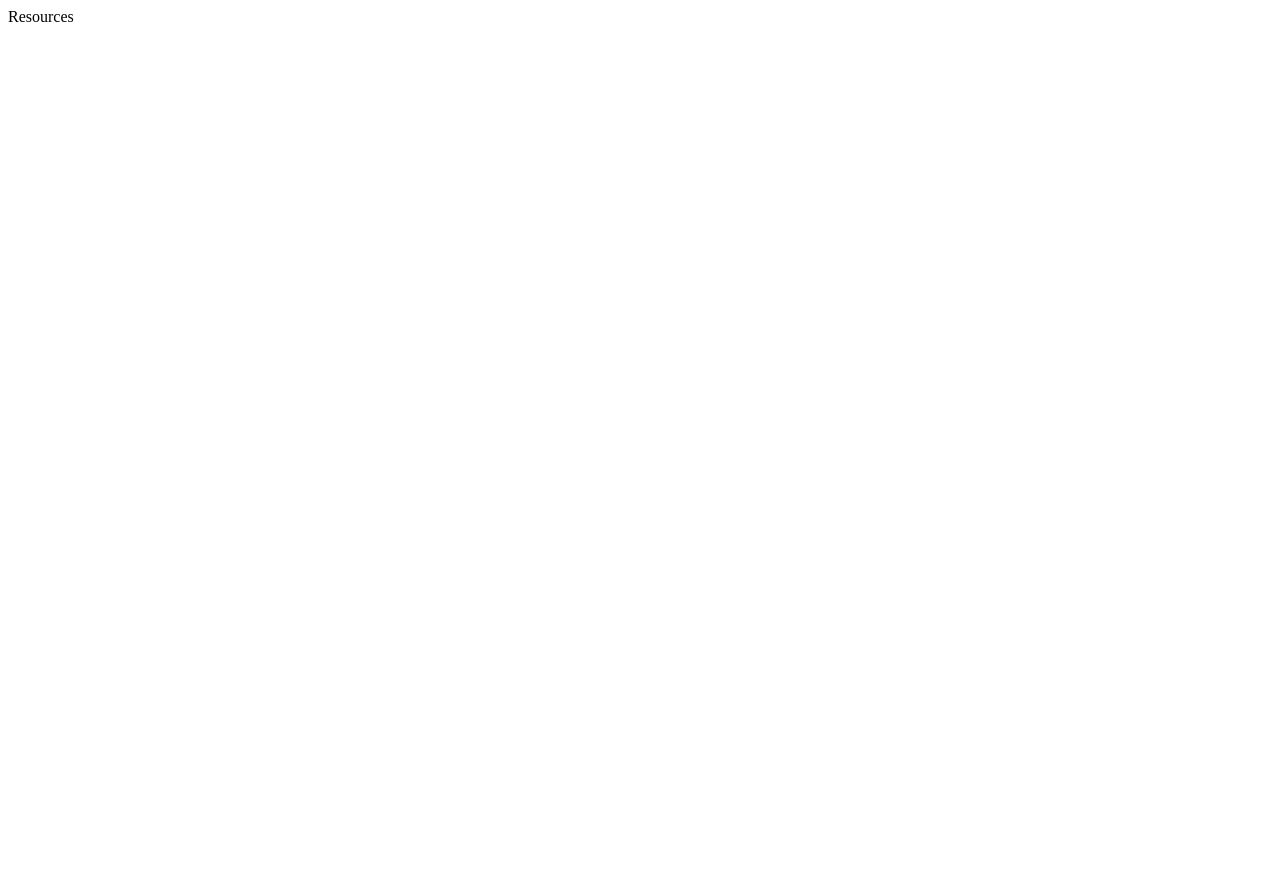
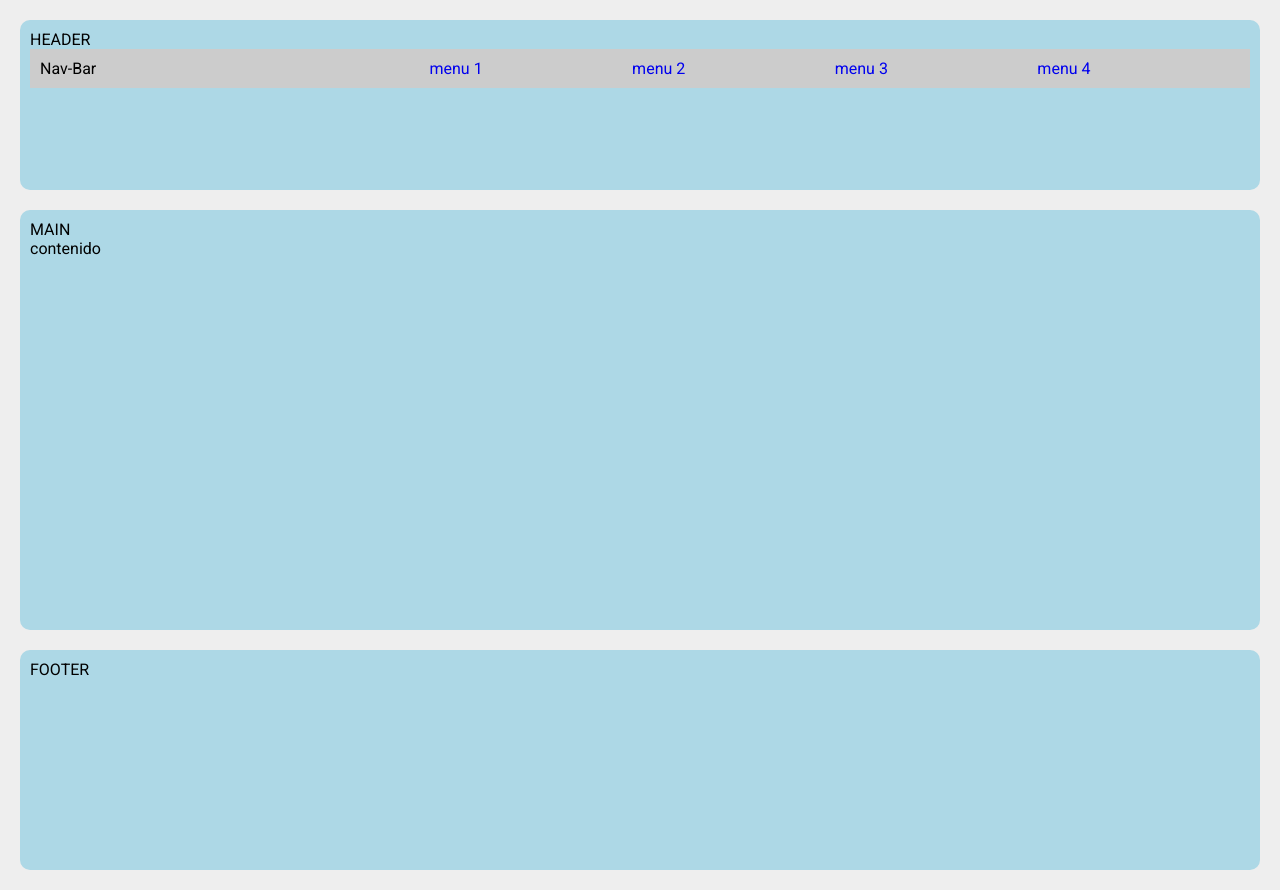
Before and after one commit to jesushernan3/resources, a PHP site: page / in a window 1280 px wide. Before the commit the page is almost empty. Before the commit the page ends 22 px from the top, so only its background shows below. Run offline with PHP 8.4, Linux system fonts and the light colour scheme.

Commit message:
armado de esqueleto basico

```diff
--- /dev/null
+++ b/assets/css/main.css
@@ -0,0 +1,45 @@
+* {
+  margin: 0;
+  padding: 0;
+  list-style-type: none;
+  font-family: Roboto;
+  text-decoration: none;
+}
+body {
+  background-color: #eee;
+}
+
+header,
+main,
+footer {
+  background: lightblue;
+  margin: 20px;
+  padding: 10px;
+  border-radius: 10px;
+}
+header {
+  min-height: 150px;
+}
+main {
+  min-height: 400px;
+}
+footer {
+  min-height: 200px;
+}
+.nav-bar {
+  background: #ccc;
+  padding: 10px;
+  display: flex;
+}
+.nav-bar span {
+  width: 20%;
+}
+.main-nav {
+  display: flex;
+  width: 80%;
+}
+.main-nav ul {
+  display: flex;
+  justify-content: space-evenly;
+  width: 100%;
+}
--- /dev/null
+++ b/estructura/content.php
@@ -0,0 +1,2 @@
+<span>MAIN</span>
+      <article>contenido</article>
--- /dev/null
+++ b/estructura/footer.php
@@ -0,0 +1 @@
+<span>FOOTER</span>
--- /dev/null
+++ b/estructura/header.php
@@ -0,0 +1,12 @@
+      <span>HEADER</span>
+      <div class="nav-bar">
+        <span>Nav-Bar</span>
+        <nav class="main-nav">
+          <ul>
+            <li><a href="#">menu 1</a></li>
+            <li><a href="#">menu 2</a></li>
+            <li><a href="#">menu 3</a></li>
+            <li><a href="#">menu 4</a></li>
+          </ul>
+        </nav>
+      </div>
--- a/index.php
+++ b/index.php
@@ -1 +1,33 @@
-<?php echo "Resources";?>
+<!DOCTYPE html>
+<html lang="en">
+  <head>
+    <meta charset="UTF-8" />
+    <meta
+      name="viewport"
+      content="with=device-with, initial-scale=1, maximum-scale=1"
+    />
+    <link
+      href="https://fonts.googleapis.com/css?family=Roboto"
+      rel="stylesheet"
+    />
+
+    <title>titulo sitio</title>
+  <link rel="stylesheet" href="assets/css/main.css">
+  </head>
+  <body>
+  <header>
+
+  <?php include('estructura/header.php');?>
+
+  </header>
+
+    <main>
+      <?php include('estructura/content.php');?>
+
+    </main>
+    <footer>
+    <?php include('estructura/footer.php');?>
+
+    </footer>
+  </body>
+</html>
```
